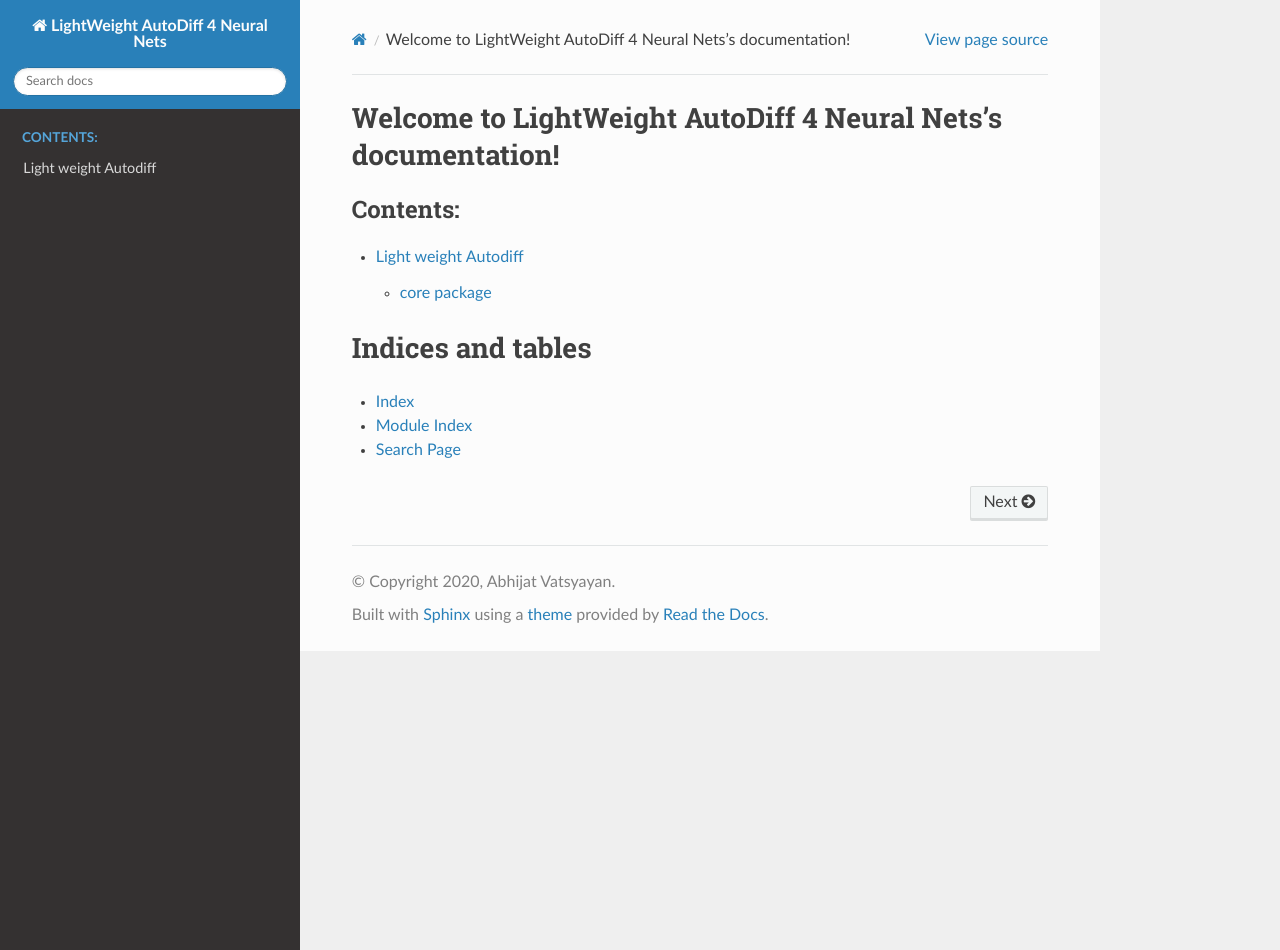
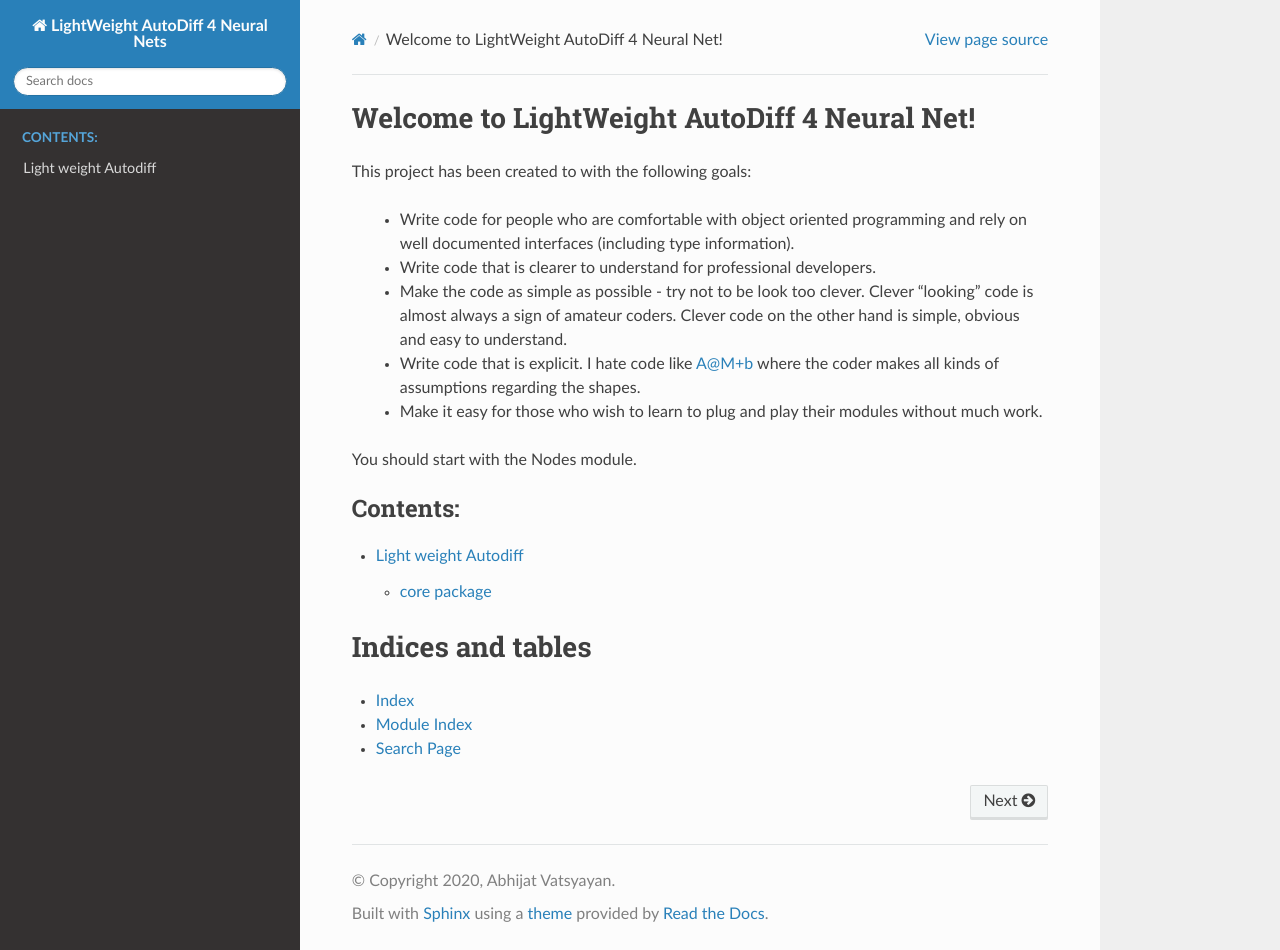
Before and after one commit to abhijat01/autodiff.light, a Sphinx documentation site: the page built from docs/sphinx/index.rst, in a window 1280 px wide and 950 px high. Built offline with Sphinx 7.4.7 and the Read the Docs theme 2.0.0, drawn with Linux system fonts in a browser that asks for light colours.

Commit message:
More documentation

```diff
--- a/docs/sphinx/index.rst
+++ b/docs/sphinx/index.rst
@@ -3,8 +3,21 @@
    You can adapt this file completely to your liking, but it should at least
    contain the root `toctree` directive.
 
-Welcome to LightWeight AutoDiff 4 Neural Nets's documentation!
+Welcome to LightWeight AutoDiff 4 Neural Net!
 ==============================================================
+This project has been created to with the following goals:
+
+ * Write code for people who are comfortable with object oriented programming and
+   rely on well documented interfaces (including type information).
+ * Write code that is clearer to understand for professional developers.
+ * Make the code as simple as possible - try not to be look too clever. Clever "looking" code is almost always
+   a sign of amateur coders. Clever code on the other hand is simple, obvious and easy
+   to understand.
+ * Write code that is explicit. I hate code like A@M+b where the coder makes all kinds of
+   assumptions regarding the shapes.
+ * Make it easy for those who wish to learn to plug and play their modules without much work.
+
+You should start with the Nodes module.
 
 .. toctree::
    :maxdepth: 2
```
